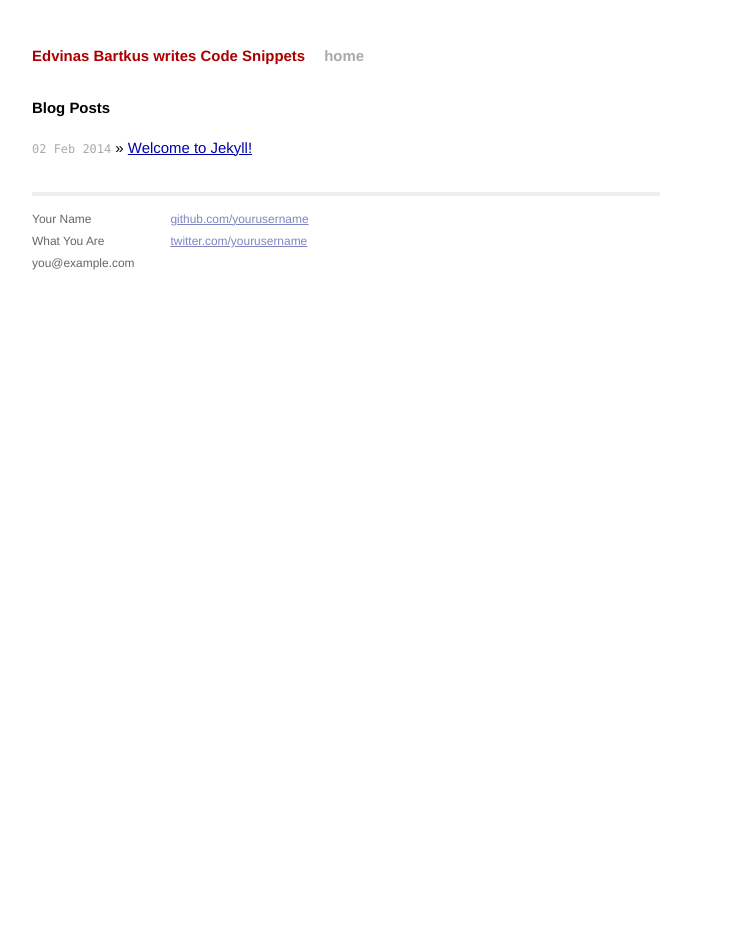
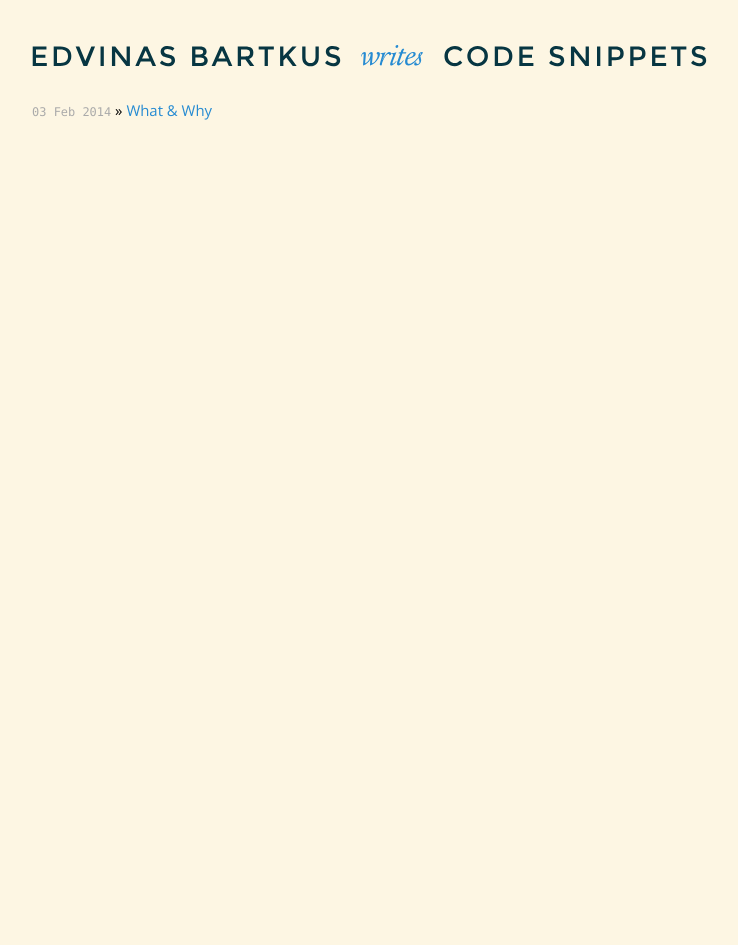
Before and after one commit to edvinasbartkus/edvinasbartkus.github.io, a Jekyll site: the page built from index.html, in a window 1280 px wide. Shown: the whole page, without its empty margins (294-1032 px from the left). Built offline with Jekyll 4.4.1, drawn with Linux system fonts in a browser that asks for light colours; Markdown is read by kramdown in place of the engine named in the settings.

Commit message:
First post & style of posts

```diff
--- a/_layouts/default.html
+++ b/_layouts/default.html
@@ -11,34 +11,14 @@
 
         <!-- Custom CSS -->
         <link rel="stylesheet" href="/css/main.css">
-
+        <link href='http://fonts.googleapis.com/css?family=Open+Sans:400,700' rel='stylesheet' type='text/css'>
     </head>
     <body>
 
         <div class="site">
-          <div class="header">
-            <h1 class="title"><a href="/">{{ site.name }}</a></h1>
-            <a class="extra" href="/">home</a>
-          </div>
-
+          <header title="Edvinas Bartkus writes Code Snippets"></header>
           {{ content }}
-
-          <div class="footer">
-            <div class="contact">
-              <p>
-                Your Name<br />
-                What You Are<br />
-                you@example.com
-              </p>
-            </div>
-            <div class="contact">
-              <p>
-                <a href="https://github.com/yourusername">github.com/yourusername</a><br />
-                <a href="https://twitter.com/yourusername">twitter.com/yourusername</a><br />
-              </p>
-            </div>
-          </div>
+          <footer></footer>
         </div>
-
     </body>
 </html>
--- a/css/main.css
+++ b/css/main.css
@@ -13,8 +13,8 @@
 html, body { height: 100%; }
 
 body {
-  background-color: #FFF;
-  font: 13.34px Helvetica, Arial, sans-serif;
+  background-color: #fdf6e3 ;
+  font: 13.34px 'Open Sans', sans-serif;;
   font-size: small;
   text-align: center;
 }
@@ -25,9 +25,24 @@ h1, h2, h3, h4, h5, h6 {
 h1 { margin-bottom: 1em; }
 p { margin: 1em 0; }
 
-a         { color: #00a; }
-a:hover   { color: #000; }
-a:visited { color: #a0a; }
+a { text-decoration: none; }
+a         { color: #268bd2; }
+a:hover   { color: #2aa198; text-decoration: underline; }
+a:visited { color: #2aa198; }
+
+header {
+  width: 675px;
+  height: 22px;
+  background: url(header.svg);
+}
+
+footer {
+  height: 50px;
+}
+
+.left {
+  float: left;
+}
 
 /*****************************************************************************/
 /*
@@ -36,6 +51,7 @@ a:visited { color: #a0a; }
 /*****************************************************************************/
 .posts {
   list-style-type: none;
+  margin-top: 2em;
   margin-bottom: 2em;
 }
 
@@ -63,64 +79,6 @@ a:visited { color: #a0a; }
   line-height: 1.5em;
 }
 
-.header a {
-  font-weight: bold;
-  text-decoration: none;
-}
-
-.title {
-  display: inline-block;
-  margin-bottom: 2em;
-}
-
-.title a {
-  color: #a00;
-}
-
-.title a:hover {
-  color: #000;
-}
-
-.header a.extra {
-  color: #aaa;
-  margin-left: 1em;
-}
-
-.header a.extra:hover {
-  color: #000;
-}
-
-.meta {
-  color: #aaa;
-}
-
-.footer {
-  font-size: 80%;
-  color: #666;
-  border-top: 4px solid #eee;
-  margin-top: 2em;
-  overflow: hidden;
-}
-
-.footer .contact {
-  float: left;
-  margin-right: 3em;
-}
-
-.footer .contact a {
-  color: #8085C1;
-}
-
-.footer .rss {
-  margin-top: 1.1em;
-  margin-right: -.2em;
-  float: right;
-}
-
-.footer .rss img {
-  border: 0;
-}
-
 /*****************************************************************************/
 /*
 /* Posts
@@ -128,33 +86,66 @@ a:visited { color: #a0a; }
 /*****************************************************************************/
 
 /* standard */
-.post pre {
+article h1 {
+  margin-top: 50px;
+  font-size: 150%;
+  color: #073642;
+}
+
+article time {
+  color: #839496;
+  font-size: 80%;
+}
+
+article pre {
   border: 1px solid #ddd;
   background-color: #eef;
   padding: 0 .4em;
 }
 
-.post ul, .post ol {
+article ul, article ol {
   margin-left: 1.35em;
 }
 
-.post code {
-  border: 1px solid #ddd;
-  background-color: #eef;
+article code {
+  background-color: #eee8d5;
   padding: 0 .2em;
 }
 
-.post pre code {
+article pre code {
   border: none;
 }
 
 /* terminal */
-.post pre.terminal {
+article pre.terminal {
   border: 1px solid #000;
   background-color: #333;
   color: #FFF;
 }
 
-.post pre.terminal code {
+article pre.terminal code {
   background-color: #333;
 }
+
+/*****************************************************************************/
+/*
+/* GIST
+/*
+/*****************************************************************************/
+.gist .gist-data,
+.gist .line-data,
+.gist .line-numbers,
+.gist .line,
+.gist .gist-meta {
+  background-color: #eee8d5 !important;
+  background-image: none !important;
+}
+
+.gist .gist-file {
+  border: none !important;
+}
+
+.gist .line-numbers,
+.gist .gist-data {
+  border: none !important;
+}
--- a/index.html
+++ b/index.html
@@ -3,8 +3,7 @@ layout: default
 title: Your New Jekyll Site
 ---
 
-<div id="home">
-  <h1>Blog Posts</h1>
+<div>
   <ul class="posts">
     {% for post in site.posts %}
       <li><span>{{ post.date | date_to_string }}</span> &raquo; <a href="{{ post.url }}">{{ post.title }}</a></li>
```
Also changed, not shown: _layouts/post.html (+5 -5 lines), _posts/2014-02-02-welcome-to-jekyll.markdown (deleted, +0 -24 lines), _posts/2014-02-02-what-why.markdown (added, +9 -0 lines), css/header.svg (added), 1 other file.
